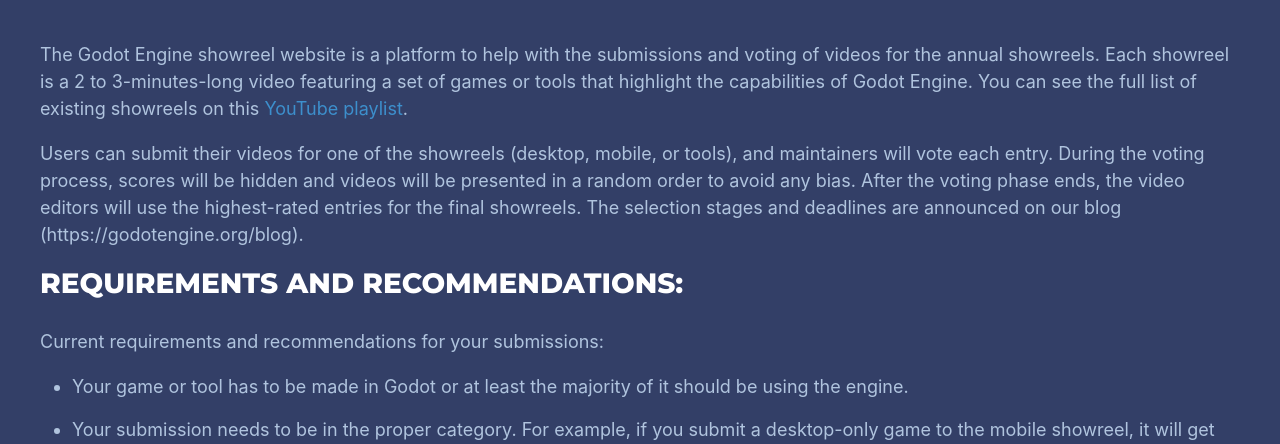
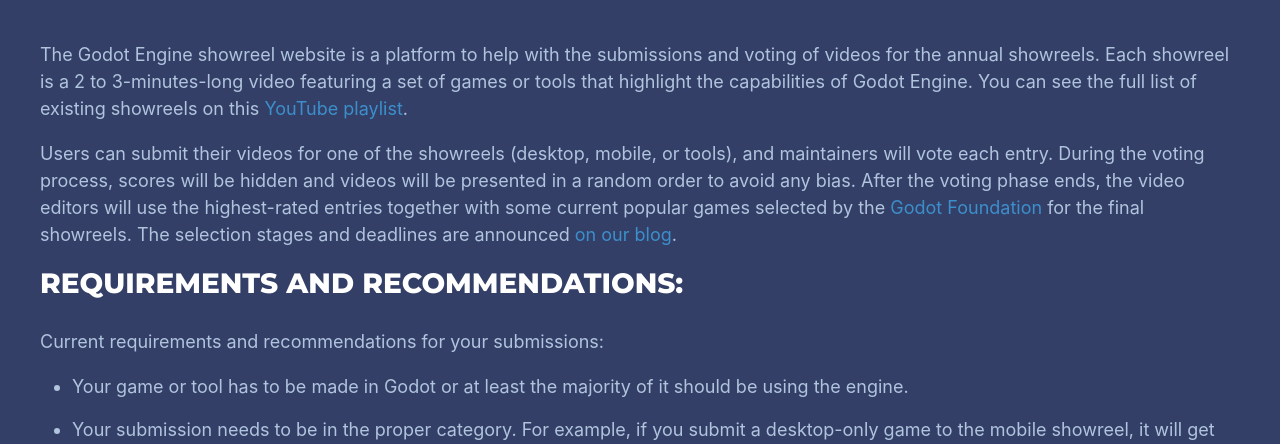
Before and after one commit to godotengine/godot-showreel-voting, a Django app: page /about in a window 1280 px wide. Shown: the part 189-633 px from the top of the page. Run offline with Django 3.2, Linux system fonts and the light colour scheme; data that the repository does not hold is empty.

Commit message:
Update about.html

```diff
--- a/vote/templates/vote/about.html
+++ b/vote/templates/vote/about.html
@@ -10,7 +10,7 @@
 </p>
 
 <p>
-    Users can submit their videos for one of the showreels (desktop, mobile, or tools), and maintainers will vote each entry. During the voting process, scores will be hidden and videos will be presented in a random order to avoid any bias. After the voting phase ends, the video editors will use the highest-rated entries for the final showreels. The selection stages and deadlines are announced on our blog (https://godotengine.org/blog).
+    Users can submit their videos for one of the showreels (desktop, mobile, or tools), and maintainers will vote each entry. During the voting process, scores will be hidden and videos will be presented in a random order to avoid any bias. After the voting phase ends, the video editors will use the highest-rated entries together with some current popular games selected by the <a href="https://godot.foundation">Godot Foundation</a> for the final showreels. The selection stages and deadlines are announced <a href="https://godotengine.org/blog/">on our blog</a>.
 </p>
 
 <h3 id="requirements-and-recommendations">Requirements and recommendations:</h3>
```
